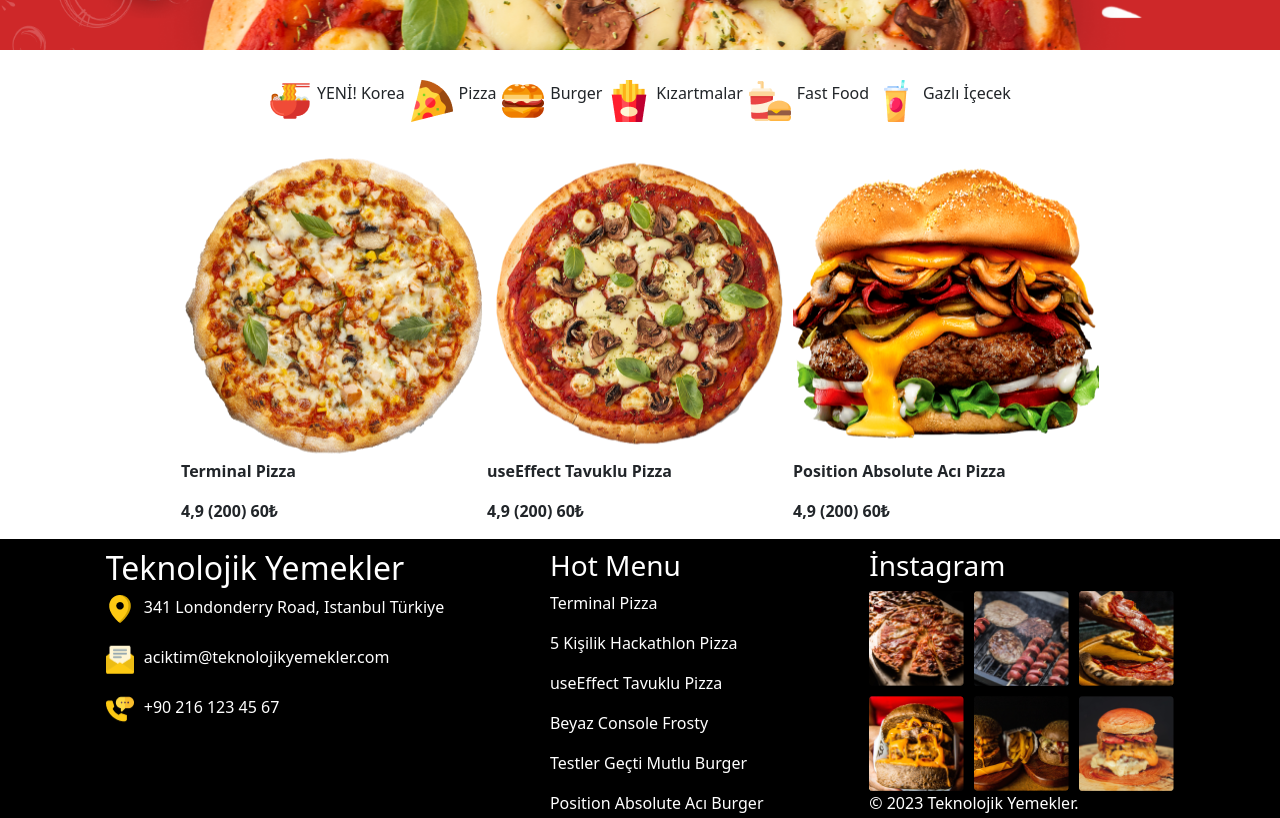
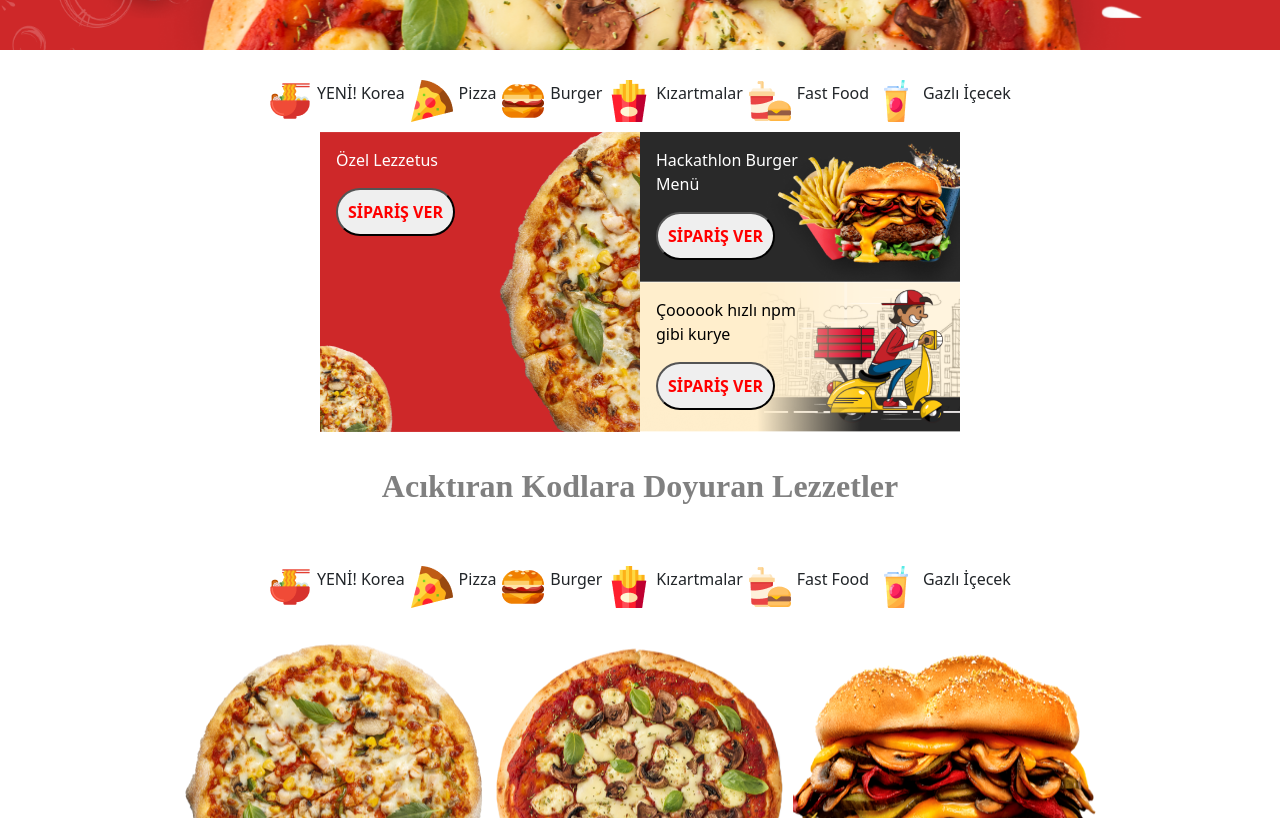
Before and after one commit to bernakocalar/pizzaProject, a React (Vite) app: page / in a window 1280 px wide. Shown: the part 760-1578 px from the top of the page. Built offline with nearby package versions, Linux system fonts and the light colour scheme.

Commit message:
ana sayfaya iteration 2 kısımları eklendi

```diff
--- a/src/index.css
+++ b/src/index.css
@@ -10,3 +10,30 @@
   -moz-osx-font-smoothing: grayscale;
   gap: 3px;
 }
+.miniDiv{
+ width: 50%;
+
+
+}
+.firstPictureText{
+ margin-top: 10%;
+ margin-left: 10%;
+ color: white;
+ font-size: 1rem;
+}
+.uselessButton{
+ padding: 10px;
+  border-radius: 30px;
+  color: red;
+font-weight: bolder;
+margin-left: 10%;
+}
+.lastPictureText{
+  margin-top: 10%;
+ margin-left: 10%;
+ color: black;
+ font-size: 1rem;
+ @media (max-width: 768px) {
+  font-size:1rem;
+    }
+}
--- a/src/pages/home.jsx
+++ b/src/pages/home.jsx
@@ -94,7 +94,7 @@ const FirstButton = styled.button`
   }
 `;
 const Container = styled.section`
-display: flex;
+  display: flex;
   justify-content: center;
   padding: 0;
   place-items: center;
@@ -109,6 +109,28 @@ display: flex;
   }
 
 `;
+const MediumContainer = styled.section`
+  display: grid;
+  grid-template-columns: 1fr 1fr; /
+  grid-template-rows: auto auto;
+
+  margin-left: 25%;
+  margin-right: 25%;
+  @media (max-width: 768px) {
+display : flex;
+flex-wrap : wrap;
+  margin-bottom: 30px;
+
+  }
+`;
+const StyledDiv = styled.div`
+  width: 100%;
+  height: 300px;
+  background-size: cover;
+  background-position: center;
+  background-repeat: no-repeat;
+`;
+
 
 const SmallContainer = styled.section`
 padding : 10px;
@@ -170,6 +192,44 @@ function Home() {
         <img src = "\iteration-2-images\icons/6.svg" alt=""/>
         <p>Gazlı İçecek</p>
     </SmallContainer>
+    <MediumContainer>
+      <StyledDiv style={{ backgroundImage: `url("/iteration-2-images/cta/kart-1.png")`, gridRow: "span 2" }} >
+      <div className='miniDiv'>
+        <p className='firstPictureText'>Özel Lezzetus</p>
+        <button className='uselessButton'>SİPARİŞ VER</button>
+      </div>
+   </StyledDiv>
+   <StyledDiv style={{ backgroundImage: `url("/iteration-2-images/cta/kart-2.png")`, height:"150px"}} >
+      <div className='miniDiv'>
+        <p className='firstPictureText'>Hackathlon Burger Menü</p>
+        <button className='uselessButton'>SİPARİŞ VER</button>
+      </div>
+   </StyledDiv>
+      <StyledDiv style={{ backgroundImage: `url("/iteration-2-images/cta/kart-3.png")`, height:"150px"}} >
+      <div className='miniDiv'>
+        <p className='lastPictureText'>Çoooook hızlı npm gibi kurye </p>
+        <button className='uselessButton'>SİPARİŞ VER</button>
+      </div>
+   </StyledDiv>
+    </MediumContainer>
+    <SmallContainer>
+      <p style={{fontWeight: "bold", fontSize:"2rem", fontFamily:"Barlow", color:"gray"}}>Acıktıran Kodlara Doyuran Lezzetler</p>
+    </SmallContainer>
+    <SmallContainer>
+        <img src = "/iteration-2-images/icons/1.svg" alt=""/>
+        <p>YENİ! Korea</p>
+        <img src = "\iteration-2-images\icons/2.svg" alt=""/>
+        <p>Pizza</p>
+        <img src = "\iteration-2-images\icons/3.svg" alt=""/>
+        <p>Burger</p>
+        <img src = "\iteration-2-images\icons/4.svg" alt=""/>
+        <p>Kızartmalar</p>
+        <img src = "\iteration-2-images\icons/5.svg" alt=""/>
+        <p>Fast Food</p>
+        <img src = "\iteration-2-images\icons/6.svg" alt=""/>
+        <p>Gazlı İçecek</p>
+    </SmallContainer>
+
     <Container>
       <div>
     <img src="\iteration-2-images\pictures\food-1.png" />
```
